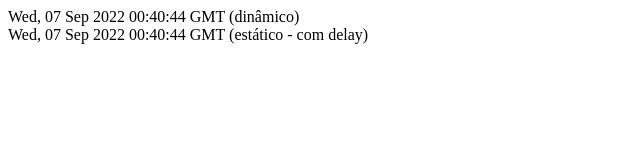
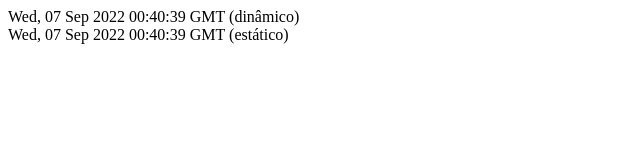
Before and after one commit to yale1995/ideia-unica, a Next.js app: page /tempo in a window 1280 px wide. Shown: the top 160 px of the page, without its empty margins (0-640 px from the left). Built offline with nearby package versions, Linux system fonts and the light colour scheme.

Commit message:
adicionando revalidate

```diff
--- a/pages/tempo.js
+++ b/pages/tempo.js
@@ -6,25 +6,21 @@
     return (
     <div>
         <div>{dynamicDateString} (dinâmico)</div>
-        <div>{props.staticDateString} (estático - com delay)</div>
+        <div>{props.staticDateString} (estático)</div>
     </div>)
 }
 
 export async function getStaticProps() {
     console.log('> Passando pelo getStaticProps()')
-    console.log('> Adicionando delay 5 segundos')
-
-    await delay(5000)
     const staticDate = new Date()
     const staticDateString = staticDate.toGMTString()
 
     return {
         props: {
             staticDateString
-        }
+        },
+        revalidate: 1
     }
 }
 
-const delay = ms => new Promise(resolve => setTimeout(resolve, ms))
-
 export default Tempo
```
